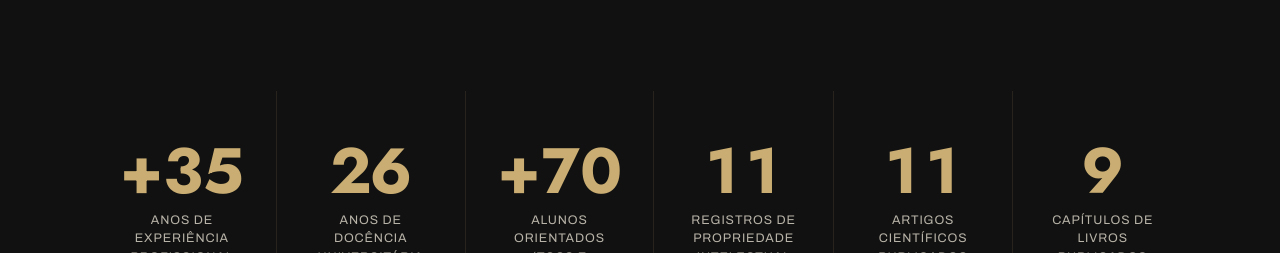
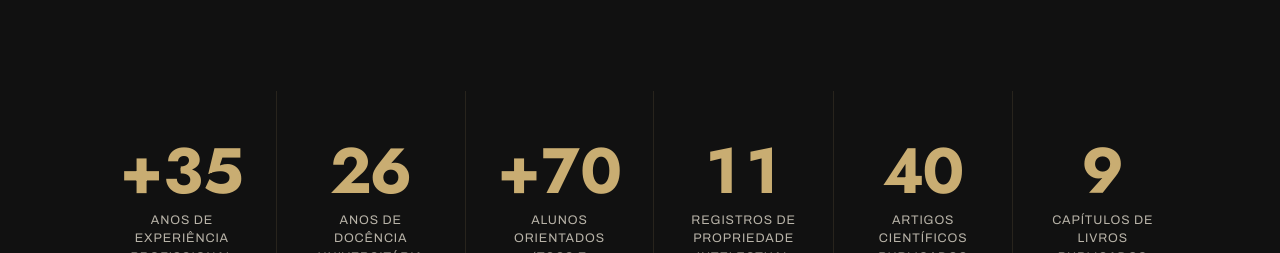
Before and after one commit to rabelloholding/siteroberto, a plain HTML site: page index.html in a window 1280 px wide. Shown: the part 4600-4853 px from the top of the page. Drawn offline with Linux system fonts and the light colour scheme.

Commit message:
Add files via upload

```diff
--- a/index.html
+++ b/index.html
@@ -974,7 +974,7 @@ section { padding-block: var(--sec); }
         <span class="num-label">registros de propriedade intelectual (INPI)</span>
       </div>
       <div class="num-item rv d1">
-        <span class="num-val">11</span>
+        <span class="num-val">40</span>
         <span class="num-label">artigos científicos publicados</span>
       </div>
       <div class="num-item rv d2">
```
